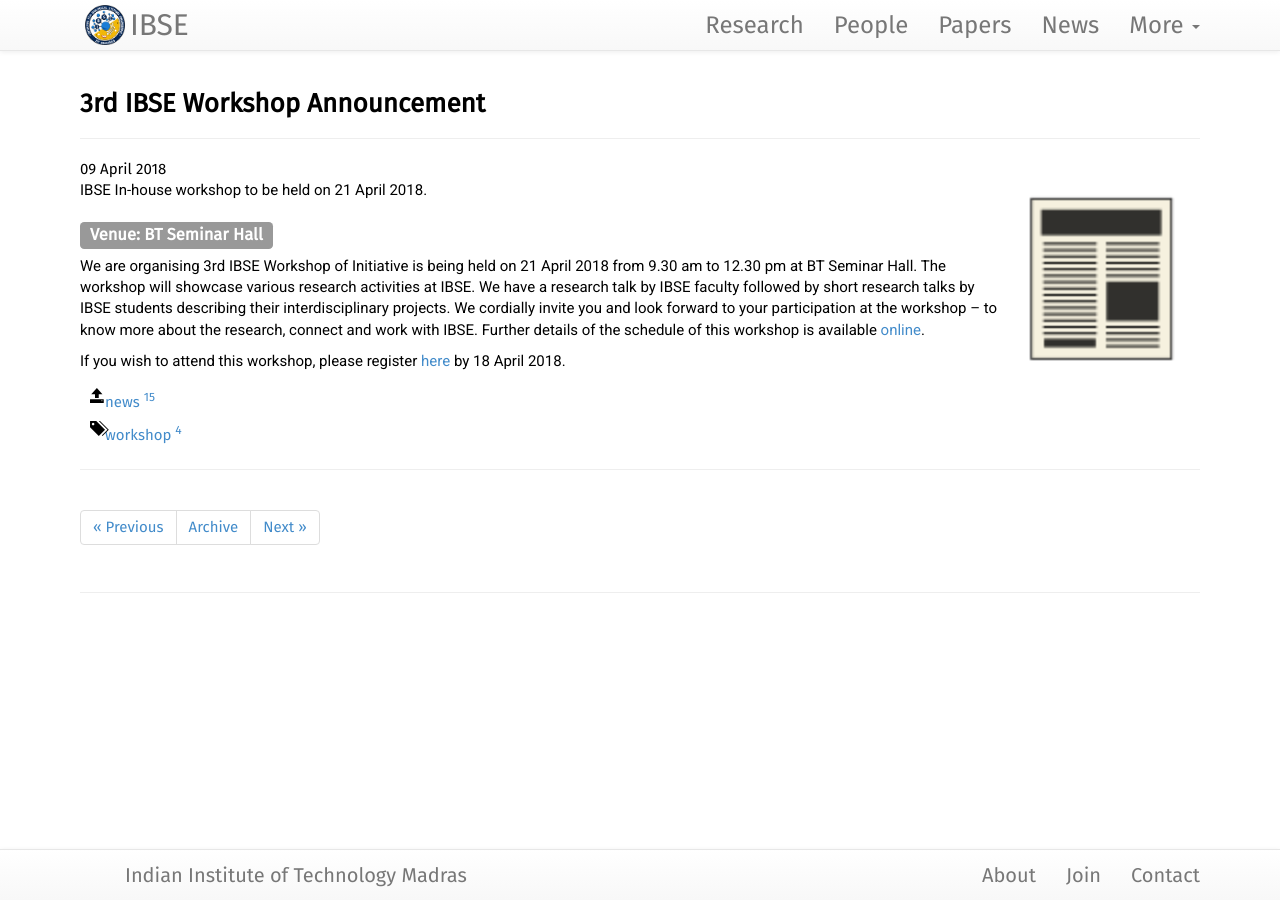
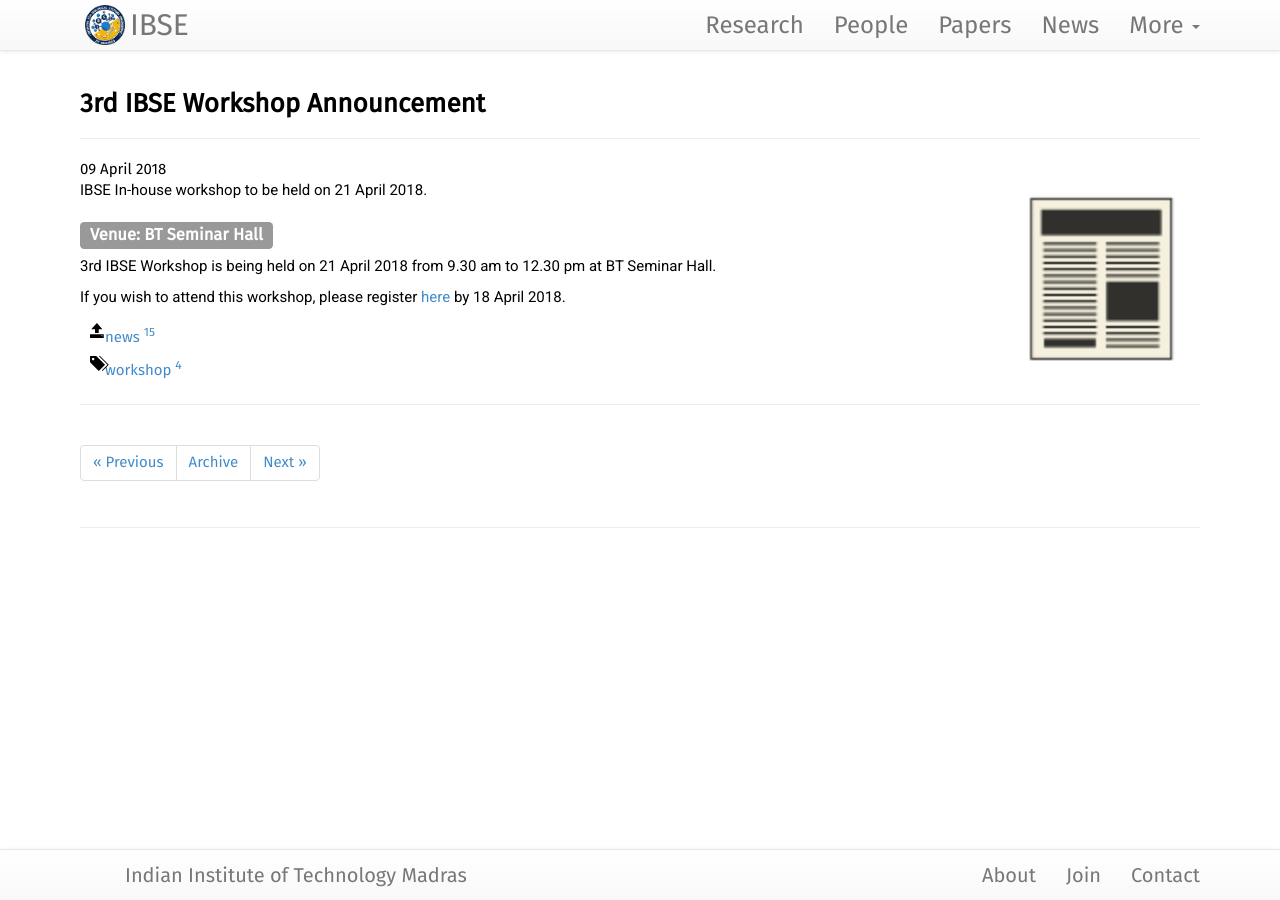
Before and after one commit to philge/ibse-iitm.github.io, a Jekyll site: the page built from news/_posts/2018-04-09-IBSE-workshop-03.md, in a window 1280 px wide. Built offline with Jekyll 4.4.1, drawn with Linux system fonts in a browser that asks for light colours; nearby versions of some CDN libraries.

Commit message:
Update 2018-04-09-IBSE-workshop-03.md

```diff
--- a/news/_posts/2018-04-09-IBSE-workshop-03.md
+++ b/news/_posts/2018-04-09-IBSE-workshop-03.md
@@ -6,13 +6,13 @@
 image: /assets/images/news/default-news.png
 category: news
 tags: [workshop]
-brief: The 3rd IBSE In-house workshop will be held on 21 April 2018 at BT Seminar Hall. <a href="/news/IBSE-workshop-02">Schedule</a>
+brief: The 3rd IBSE In-house workshop will be held on 21 April 2018 at BT Seminar Hall. <a href="/news/IBSE-workshop-03">Schedule</a>
 ---
 IBSE In-house workshop to be held on 21 April 2018.
 
 <h2><span class =" label label-default">Venue: BT Seminar Hall</span></h2>
 
-We are organising 3rd IBSE Workshop of Initiative is being held on 21 April 2018 from 9.30 am to 12.30 pm at BT Seminar Hall. The workshop will showcase various research activities at IBSE. We have a research talk by IBSE faculty followed by short research talks by IBSE students describing their interdisciplinary projects. We cordially invite you and look forward to your participation at the workshop – to know more about the research, connect and work with IBSE. Further details of the schedule of this workshop is available [online](http://web.iitm.ac.in/ibse/).
+3rd IBSE Workshop is being held on 21 April 2018 from 9.30 am to 12.30 pm at BT Seminar Hall.
 
 If you wish to attend this workshop, please register [here](https://docs.google.com/forms/d/e/1FAIpQLSeG17rW86A03corwF1ypXW_yqX9WprrZY4yvTYJf0SKRWj7WA/viewform) by 18 April 2018.
 
```
